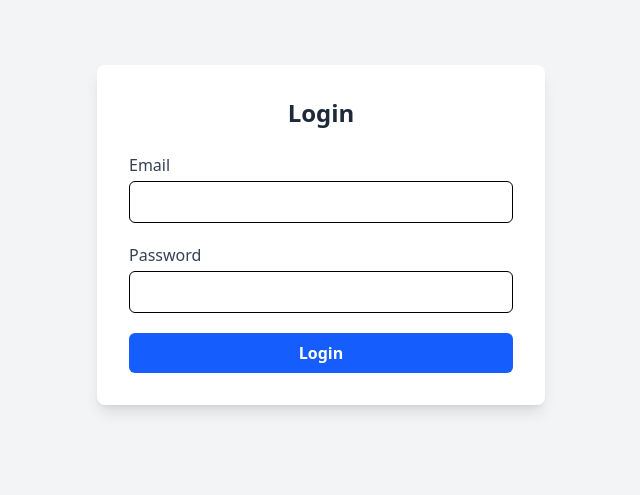
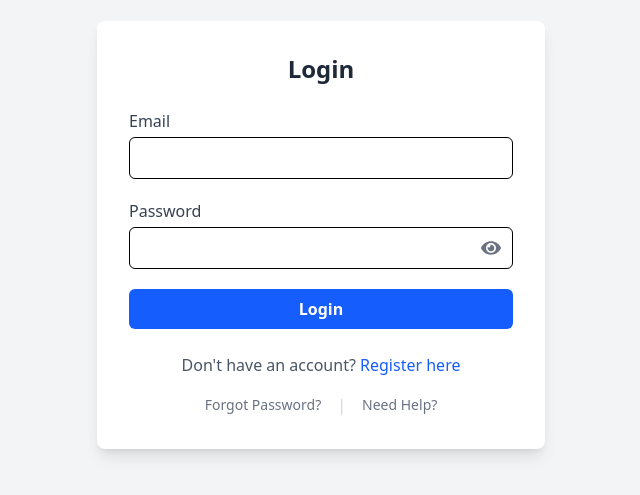
Before and after one commit to pankajvitaldeveloper/todo-frontend, a React (Vite) app: page /login in a window 1280 px wide. Shown: the part 165-660 px from the top of the page, without its empty margins (319-959 px from the left). Built offline with nearby package versions, Linux system fonts and the light colour scheme.

Commit message:
frontend modified

```diff
--- a/package.json
+++ b/package.json
@@ -13,6 +13,7 @@
     "@tailwindcss/vite": "^4.1.4",
     "react": "^19.0.0",
     "react-dom": "^19.0.0",
+    "react-icons": "^5.5.0",
     "react-router-dom": "^7.5.3",
     "tailwindcss": "^4.1.4"
   },
--- a/src/App.jsx
+++ b/src/App.jsx
@@ -5,7 +5,7 @@ import {
   Route,
   useLocation,
 } from "react-router-dom";
-import Header from "./components/Header";
+import Header from "./components/header";
 import Home from "./pages/Home";
 import Login from "./pages/Login";
 import Register from "./pages/Register";
--- a/src/pages/Login.jsx
+++ b/src/pages/Login.jsx
@@ -1,10 +1,13 @@
 
 import React, { useState } from "react";
-import { useNavigate } from "react-router-dom";
+import { useNavigate, Link } from "react-router-dom";
+// Add icons from react-icons
+import { FaEye, FaEyeSlash } from "react-icons/fa";
 
 const Login = () => {
   const [email, setEmail] = useState("");
   const [password, setPassword] = useState("");
+  const [showPassword, setShowPassword] = useState(false);
   const navigate = useNavigate();
 
   const handleSubmit = async (e) => {
@@ -69,15 +72,24 @@ const Login = () => {
             <label htmlFor="password" className="block text-gray-700 mb-1">
               Password
             </label>
+            <div className="relative">
               <input
                 id="password"
-              type="password"
+                type={showPassword ? "text" : "password"}
                 className="w-full px-4 py-2 border rounded-md focus:outline-none focus:ring-2 focus:ring-blue-500"
                 value={password}
                 onChange={(e) => setPassword(e.target.value)}
                 required
                 autoComplete="current-password"
               />
+              <button
+                type="button"
+                className="absolute right-3 top-1/2 transform -translate-y-1/2 text-gray-500 hover:text-gray-700"
+                onClick={() => setShowPassword(!showPassword)}
+              >
+                {showPassword ? <FaEyeSlash size={20} /> : <FaEye size={20} />}
+              </button>
+            </div>
           </div>
           <button
             type="submit"
@@ -86,6 +98,33 @@ const Login = () => {
             Login
           </button>
         </form>
+
+        <div className="mt-6 text-center">
+          <p className="text-gray-600">
+            Don't have an account?{" "}
+            <Link
+              to="/register"
+              className="text-blue-600 hover:text-blue-800 font-medium transition-colors"
+            >
+              Register here
+            </Link>
+          </p>
+          <div className="mt-4 flex items-center justify-center space-x-4">
+            <Link
+              to="/forgot-password"
+              className="text-sm text-gray-500 hover:text-gray-700 transition-colors"
+            >
+              Forgot Password?
+            </Link>
+            <span className="text-gray-300">|</span>
+            <Link
+              to="/help"
+              className="text-sm text-gray-500 hover:text-gray-700 transition-colors"
+            >
+              Need Help?
+            </Link>
+          </div>
+        </div>
       </div>
     </div>
   );
--- a/src/pages/Register.jsx
+++ b/src/pages/Register.jsx
@@ -1,6 +1,8 @@
 import React, { useState } from "react";
+import { useNavigate } from "react-router-dom";
 
 const Register = () => {
+  const navigate = useNavigate();
   const [formData, setFormData] = useState({
     username: "",
     email: "",
@@ -12,7 +14,8 @@ const Register = () => {
     const {name, value} = e.target;
     setFormData((prev)=>({
         // prev is the previous state of the formData state
-        ...prev,
+        ...prev,// this is used to copy the previous state of the formData state
+        // below code is used to set the value of the input field
         [name]: value,
     }))
   };
@@ -26,17 +29,15 @@ const Register = () => {
         headers: {
           "Content-Type": "application/json",
         },
-        body: JSON.stringify(formData),// json.stringify is used to convert the formData state into a string
+        body: JSON.stringify(formData),// json.stringify is used to convert the formData state into a string and send it to the server
       });
-
 
       const result = await response.json();
 
       if (response.ok) {
         alert("Registration successful!");
         console.log(result);
-        // Optionally redirect to login page after successful registration
-        navigator("/login")
+        navigate("/login"); // Changed from navigator to navigate
       } else {
         alert(`Registration failed: ${result.message || "Unknown error"}`);
       }
--- a/src/pages/TodoList.jsx
+++ b/src/pages/TodoList.jsx
@@ -83,7 +83,7 @@ const TodoList = () => {
     <div className="pt-20">
       <div className="max-w-4xl mx-auto p-6 bg-white rounded-lg shadow-md">
         <div className="flex justify-between items-center mb-6">
-          <h1 className="text-2xl font-bold text-gray-800">All Todos List</h1>
+          <h1 className="text-2xl font-bold text-gray-800">All Todos</h1>
           <Link to="/todos" className='px-4 py-2 bg-black text-white rounded hover:bg-gray-800 transition-colors'>
             Go Back
           </Link>
```
Also changed, not shown: 1 other file (tests, documents, lock files or other folders). Lines whose indentation alone changed are shown as unchanged.
